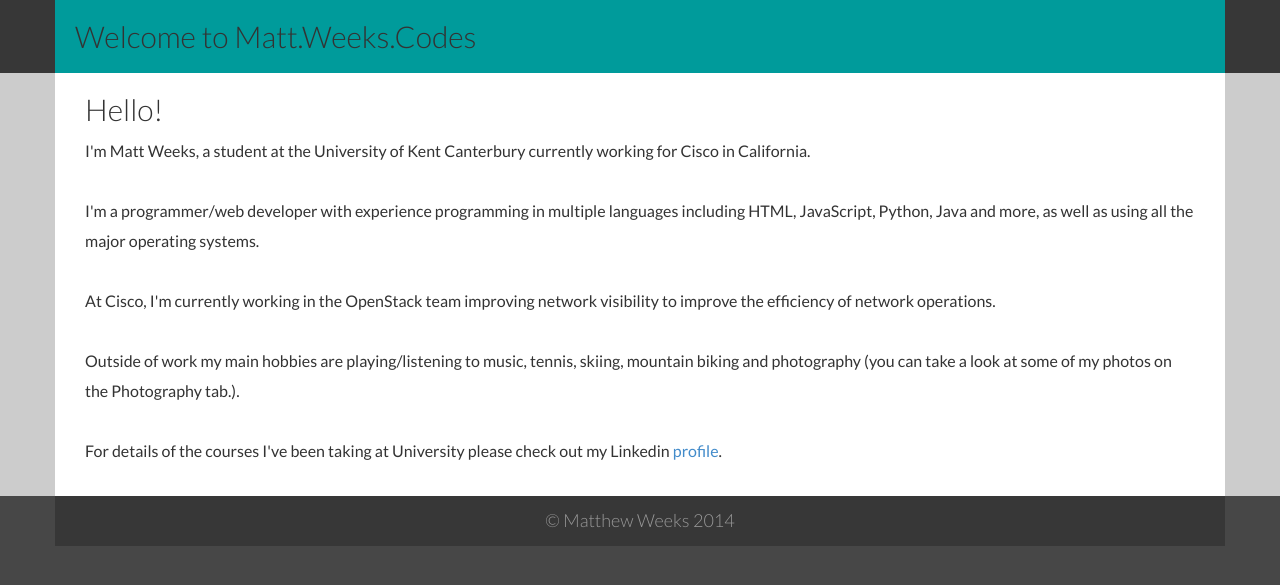
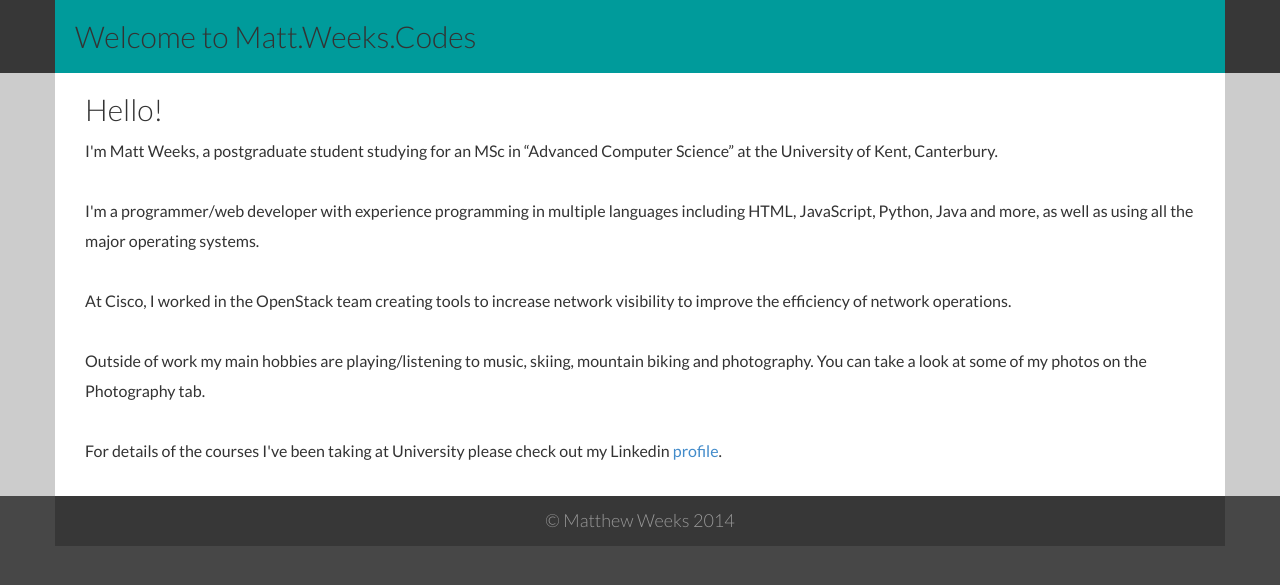
Before and after one commit to maweeks/Matt.Weeks.Codes, a PHP site: page / in a window 1280 px wide. Shown: the part 50-635 px from the top of the page. Run offline with PHP 8.4, Linux system fonts and the light colour scheme.

Commit message:
Update index text.

```diff
--- a/index.php
+++ b/index.php
@@ -18,13 +18,13 @@
                 <div class="col-md-12 content">
                     <h2>Hello!</h2>
                     <p>
-                    	I'm Matt Weeks, a student at the University of Kent Canterbury currently working for Cisco in California.<br><br>
+                    	I'm Matt Weeks, a postgraduate student studying for an MSc in “Advanced Computer Science” at the University of Kent, Canterbury.<br><br>
 
                     	I'm a programmer/web developer with experience programming in multiple languages including HTML, JavaScript, Python, Java and more, as well as using all the major operating systems.<br><br>
 
-                    	At Cisco, I'm currently working in the OpenStack team improving network visibility to improve the efficiency of network operations.<br><br>
+                    	At Cisco, I worked in the OpenStack team creating tools to increase network visibility to improve the efficiency of network operations.<br><br>
 
-                    	Outside of work my main hobbies are playing/listening to music, tennis, skiing, mountain biking and photography (you can take a look at some of my photos on the Photography tab.).<br><br>
+                    	Outside of work my main hobbies are playing/listening to music, skiing, mountain biking and photography. You can take a look at some of my photos on the Photography tab.<br><br>
 
                     	For details of the courses I've been taking at University please check out my Linkedin <a href="http://www.linkedin.com/in/mweeks1" target="_blank">profile</a>.
                     </p>
```
